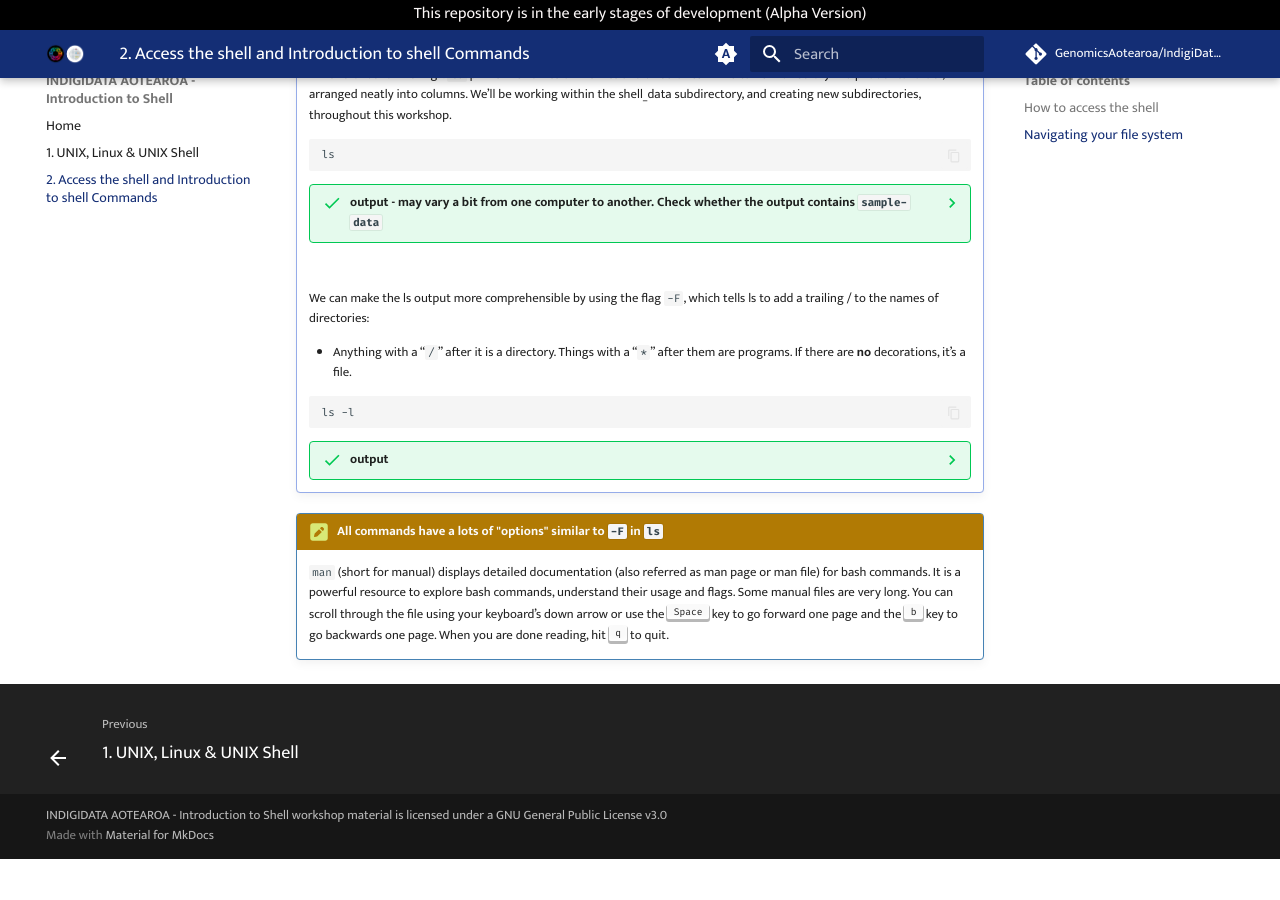
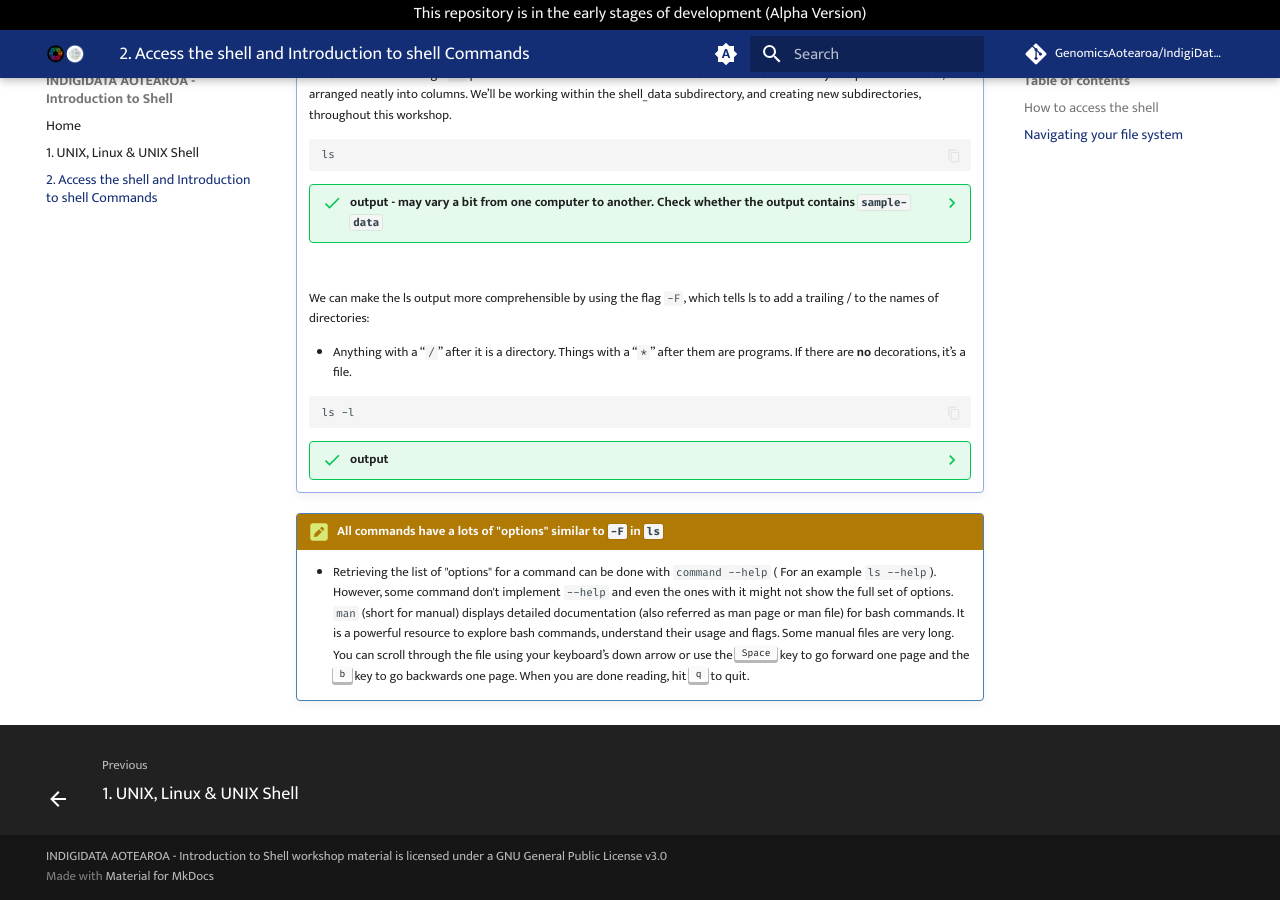
Before and after one commit to GenomicsAotearoa/IndigiDataAotearoa-IntroToShell, an MkDocs documentation site: the page built from docs/2-intro2shellcommands.md, in a window 1280 px wide and 900 px high, scrolled down 855 px. Built offline with MkDocs 1.6.1 and Material for MkDocs 9.7.7, drawn with Linux system fonts in a browser that asks for light colours; comment, search, counter and statistics services are not loaded; before the commit the page ends 1714 px from its top, so only the background shows below that.

````diff
--- a/docs/2-intro2shellcommands.md
+++ b/docs/2-intro2shellcommands.md
@@ -50,5 +50,5 @@
         sample-data/  .....
         ```
 !!! square-pen "All commands have a lots of "options" similar to `-F` in `ls`"
-
+    - Retrieving the list of  "options" for a command can be done with `command --help`  ( For an example `ls --help`).  However, some command don't implement `--help` and even the ones with it might not show the full set of options.
     `man` (short for manual) displays detailed documentation (also referred as man page or man file) for bash commands. It is a powerful resource to explore bash commands, understand their usage and flags. Some manual files are very long. You can scroll through the file using your keyboard’s down arrow or use the <KBD>Space</KBD> key to go forward one page and the <KBD>b</KBD> key to go backwards one page. When you are done reading, hit <KBD>q</KBD> to quit.
````
